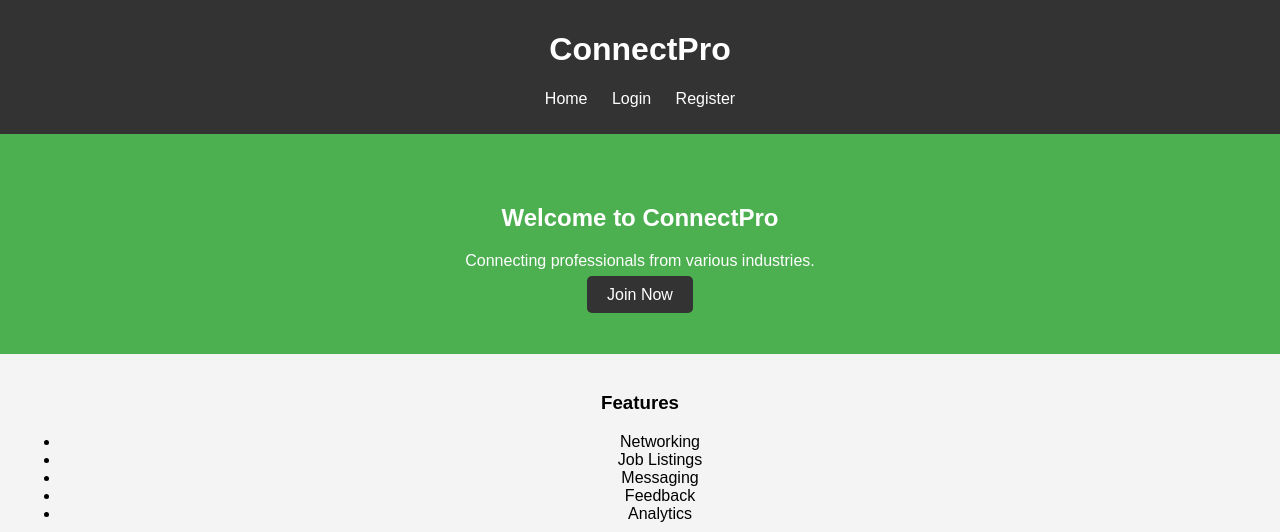
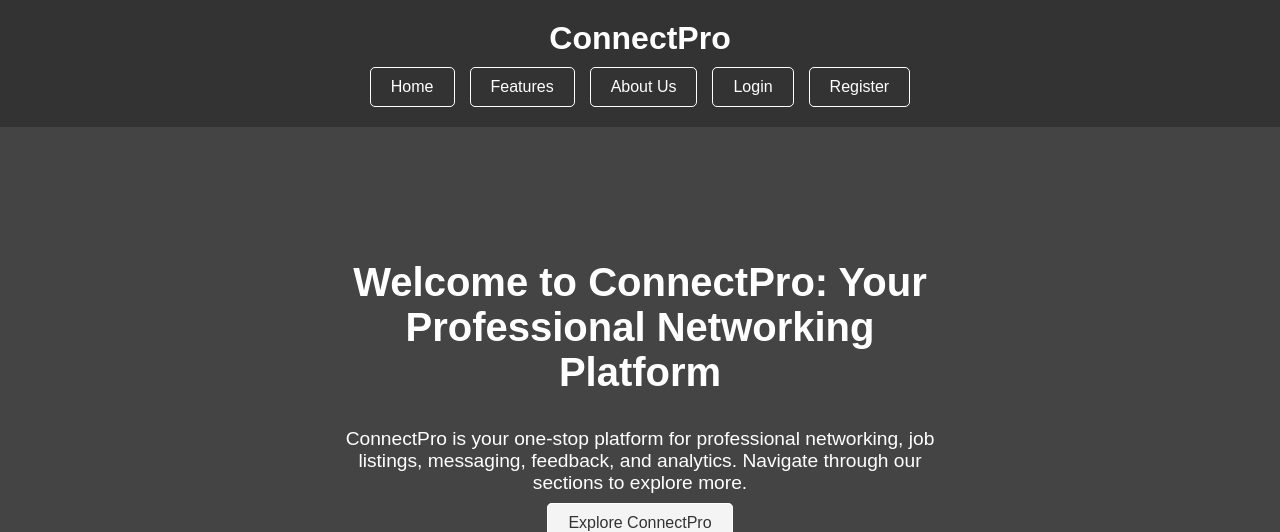
Before and after one commit to b-aragu/Connect-Pro, a Flask app: page / in a window 1280 px wide. Shown: the top 532 px of the page. Run offline with Flask 3, Linux system fonts and the light colour scheme; grey boxes are pictures that could not be loaded.

Commit message:
updated landing page template

```diff
--- a/app/routes.py
+++ b/app/routes.py
@@ -13,5 +13,13 @@ def login():
 def register():
     return render_template('register.html')
 
+@app.route('/features')
+def features():
+    return render_template('features.html')
+
+@app.route('/about')
+def about():
+    return render_template('about.html')
+
 if __name__ == '__main__':
     app.run(debug=True)
--- a/app/static/css/style.css
+++ b/app/static/css/style.css
@@ -1,52 +1,106 @@
 body {
     font-family: Arial, sans-serif;
+    background-color: #121212;
+    color: #fff;
     margin: 0;
     padding: 0;
-    background-color: #f4f4f4;
+}
+
+.container {
+    width: 80%;
+    margin: auto;
+    overflow: hidden;
 }
 
 header {
-    background-color: #333;
-    color: white;
-    padding: 10px 0;
+    background: #333;
+    color: #fff;
+    padding: 20px 0;
     text-align: center;
+}
+
+header h1 {
+    margin: 0;
+    font-size: 2em;
+}
+
+header nav {
+    margin-top: 10px;
 }
 
 header nav ul {
     list-style: none;
     padding: 0;
+    margin: 0;
+    display: flex;
+    justify-content: center;
+    gap: 15px;
 }
 
 header nav ul li {
-    display: inline;
-    margin: 0 10px;
+    margin: 0;
+    border: 1px solid #fff;
+    border-radius: 5px;
 }
 
 header nav ul li a {
-    color: white;
+    color: #fff;
     text-decoration: none;
+    padding: 10px 20px;
+    display: block;
+}
+
+header nav ul li a:hover {
+    background: #fff;
+    color: #333;
 }
 
 #hero {
-    background-color: #4CAF50;
-    color: white;
-    padding: 50px 20px;
+    background: #444;
+    padding: 100px 0;
     text-align: center;
 }
 
-#features {
-    padding: 20px;
-    text-align: center;
+#hero .intro {
+    max-width: 600px;
+    margin: auto;
 }
 
-.btn {
-    background-color: #333;
-    color: white;
+#hero h2 {
+    font-size: 2.5em;
+}
+
+#hero p {
+    font-size: 1.2em;
+    margin-bottom: 20px;
+}
+
+#hero .btn {
     padding: 10px 20px;
+    background: #f4f4f4;
+    color: #333;
     text-decoration: none;
     border-radius: 5px;
+    border: 1px solid #fff;
 }
 
-.btn:hover {
-    background-color: #555;
+#hero .btn:hover {
+    background: #333;
+    color: #fff;
 }
+
+#hero .cover-image {
+    margin-top: 20px;
+}
+
+#hero .cover-image video {
+    max-width: 100%;
+    border-radius: 10px;
+}
+
+footer {
+    background: #333;
+    color: #fff;
+    text-align: center;
+    padding: 20px 0;
+}
--- a/app/templates/base.html
+++ b/app/templates/base.html
@@ -8,18 +8,27 @@
 </head>
 <body>
     <header>
+        <div class="container">
             <h1>ConnectPro</h1>
             <nav>
                 <ul>
                     <li><a href="{{ url_for('index') }}">Home</a></li>
+                    <li><a href="{{ url_for('features') }}">Features</a></li>
+                    <li><a href="{{ url_for('about') }}">About Us</a></li>
                     <li><a href="{{ url_for('login') }}">Login</a></li>
                     <li><a href="{{ url_for('register') }}">Register</a></li>
                 </ul>
             </nav>
+        </div>
     </header>
     <main>
         {% block content %}{% endblock %}
     </main>
+    <footer>
+        <div class="container">
+            <p>&copy; 2024 ConnectPro. All rights reserved.</p>
+        </div>
+    </footer>
     <script src="{{ url_for('static', filename='js/script.js') }}"></script>
 </body>
 </html>
--- a/app/templates/index.html
+++ b/app/templates/index.html
@@ -4,18 +4,15 @@
 
 {% block content %}
 <section id="hero">
-    <h2>Welcome to ConnectPro</h2>
-    <p>Connecting professionals from various industries.</p>
-    <a href="{{ url_for('register') }}" class="btn">Join Now</a>
-</section>
-<section id="features">
-    <h3>Features</h3>
-    <ul>
-        <li>Networking</li>
-        <li>Job Listings</li>
-        <li>Messaging</li>
-        <li>Feedback</li>
-        <li>Analytics</li>
-    </ul>
+    <div class="container">
+        <div class="intro">
+            <h2>Welcome to ConnectPro: Your Professional Networking Platform</h2>
+            <p>ConnectPro is your one-stop platform for professional networking, job listings, messaging, feedback, and analytics. Navigate through our sections to explore more.</p>
+            <a href="{{ url_for('register') }}" class="btn">Explore ConnectPro</a>
+        </div>
+        <div class="cover-image">
+            <video src="https://cdn.dribbble.com/userupload/13995693/file/original-d66936075e187ed4bc22b54be7b74c94.mp4" autoplay muted loop></video>
+        </div>
+    </div>
 </section>
 {% endblock %}
```
Also changed, not shown: app/templates/about.html (added, +12 -0 lines), app/templates/features.html (added, +12 -0 lines). Lines whose indentation alone changed are shown as unchanged.
